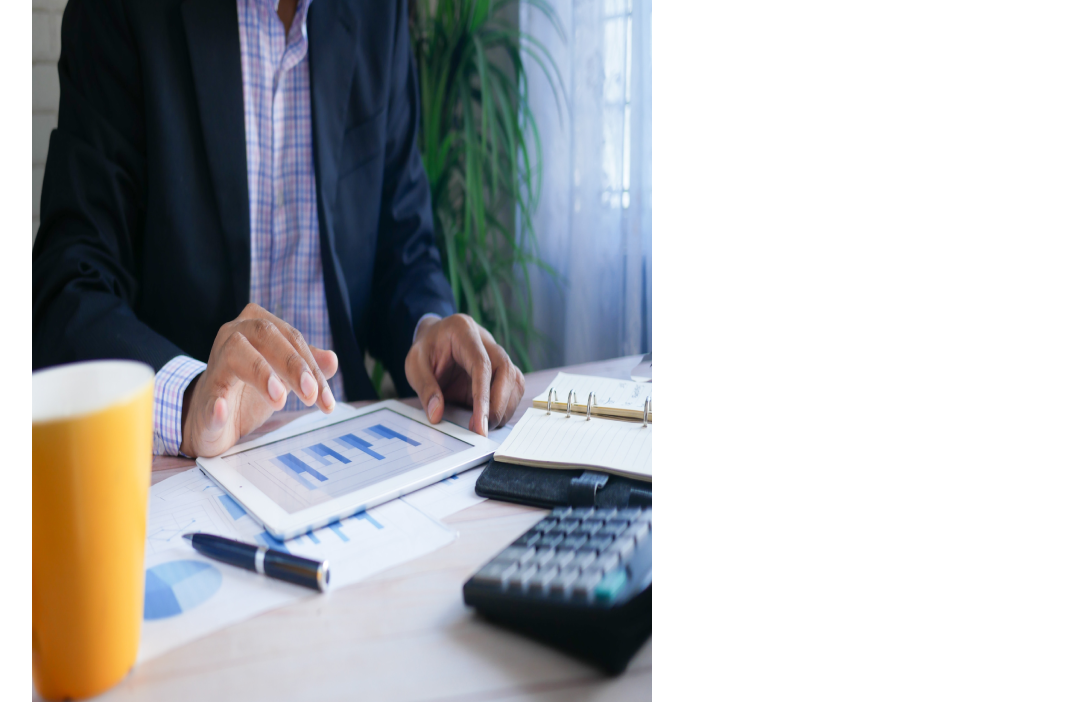
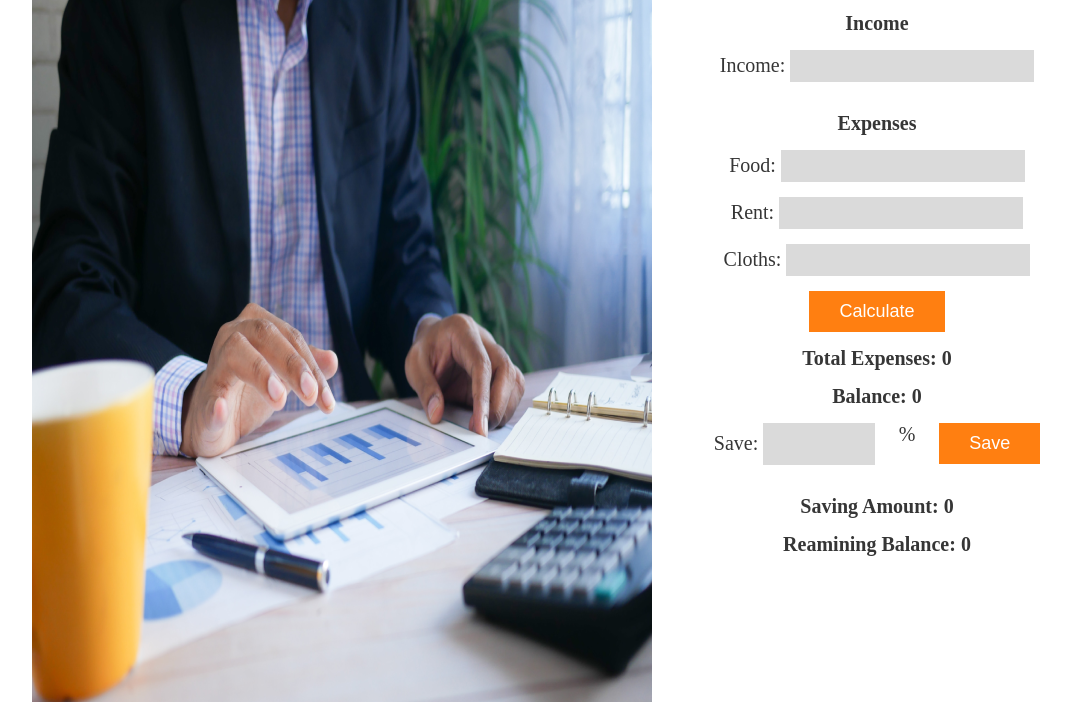
Before and after one commit to AhshanHabib26/Drive_your_success, a plain HTML site: page index.html in a window 1280 px wide. Shown: the part 122-824 px from the top of the page, without its empty margins (98-1169 px from the left). Drawn offline with Linux system fonts and the light colour scheme.

Commit message:
CSS Style Added

```diff
--- a/css/style.css
+++ b/css/style.css
@@ -2,6 +2,8 @@ body{
     width: 96%;
     max-width: 1020px;
     margin: 0 auto;
+    color: #363636;
+    font-size: 20px;
 }
 
 /* Header Area Style Start Here  */
@@ -15,7 +17,6 @@ body{
 .header_area h1{
     text-align: center;
     font-size: 48px;
-    color: #363636;
 }
 .header_area img{
     display: flex;
@@ -25,3 +26,43 @@ body{
 }
 
 /* Main Area  Style Strat Area  */
+
+.main_section{
+    display: grid;
+    grid-template-columns: repeat(2, 1fr);
+    column-gap: 50px;
+}
+.input_area{
+    text-align: center;
+}
+h4, h3{
+    margin: 15px;
+}
+.input_area input{
+    margin-bottom: 15px;
+    height: 30px;
+    border: none;
+    background-color: #dadada;
+    font-size: 18px;
+    padding-left: 10px;
+    outline: none;
+    color: #363636;
+}
+.input_area button{
+    border: none;
+    outline: none;
+    background-color: #ff7f11;
+    padding: 10px 30px;
+    color: #fff;
+    font-size: 18px;
+}
+.saving{
+    display: flex;
+    align-content: center;
+    justify-content: space-around;
+    justify-items: center;
+}
+.saving input{
+    width: 100px;
+    height: 40px;
+}
--- a/index.html
+++ b/index.html
@@ -42,7 +42,7 @@
                 <input type="text" id="rent_input">
             </div>
             <div class="cloths_area">
-                <label>Cloths: </label>
+                <label>Cloths:</label>
                 <input type="text" id="cloths_input">
             </div>
             <div class="btn_area">
@@ -50,8 +50,8 @@
             </div>
 
             <div class="total_area">
-                <h3>Total Expenses: <span id="total_expense">0</span></h3>
-                <h3>Balance: <span id="balance">0</span></h3>
+                <h4>Total Expenses: <span id="total_expense">0</span></h4>
+                <h4>Balance: <span id="balance">0</span></h4>
             </div>
         </div>
 
@@ -59,15 +59,17 @@
             <div class="savings_area">
                 <label>Save: </label>
                 <input type="text">
-                <span>%</span>
             </div>
-            <div class="savings_btn">
+            <div>
+               <span>%</span>
+            </div>
+            <div>
                 <button type="submit">Save</button>
             </div>
         </div>
         <div class="saving_total">
-            <h3>Saving Amount: <span id="saving_amount">0</span></h3>
-            <h3>Reamining Balance: <span id="remianing_balance">0</span></h3>
+            <h4>Saving Amount: <span id="saving_amount">0</span></h4>
+            <h4>Reamining Balance: <span id="remianing_balance">0</span></h4>
         </div>
     </div>
 </section>
```
